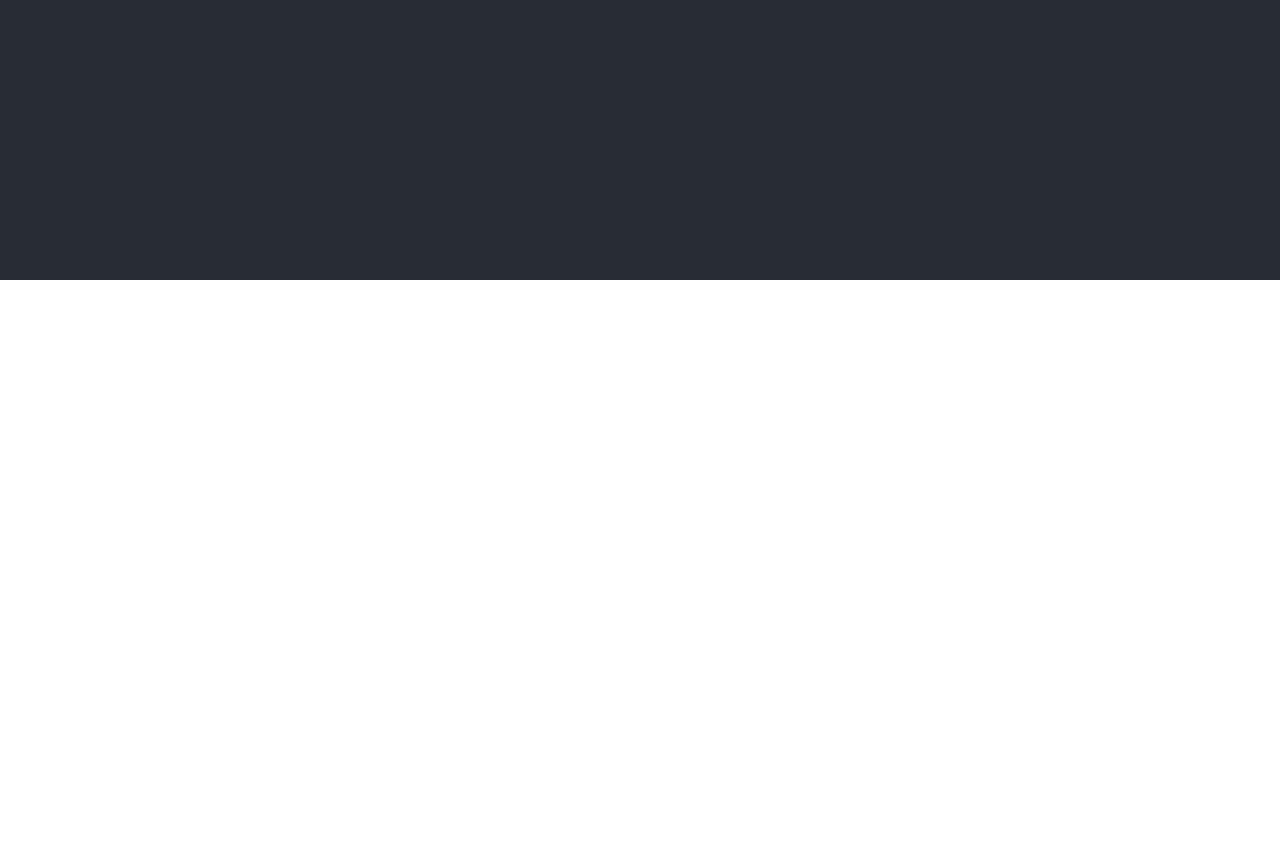
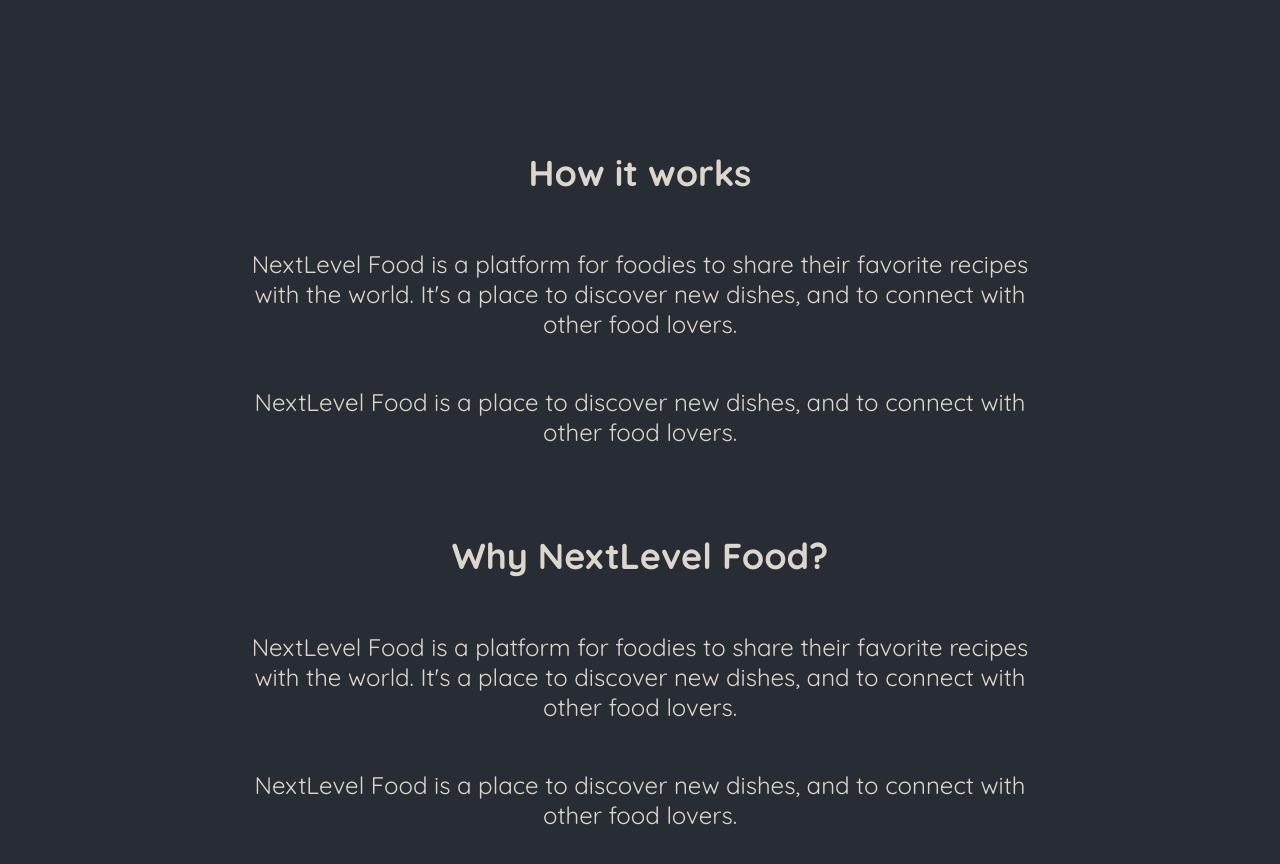
Before and after one commit to Oel-Estrada/onwards-foodies, a Next.js app: page / in a window 1280 px wide. Shown: the part 520-1384 px from the top of the page. Before the commit the page ends 800 px from the top, so only its background shows below. Built offline with nearby package versions, Linux system fonts and the light colour scheme.

Commit message:
feat: add content to main section in page.js
Extended the main section within `page.js` by adding two descriptive sections about 'NextLevel Food'. This comprehensive overview aims to guide visitors by explaining the platform's purpose and benefits.

```diff
--- a/app/page.js
+++ b/app/page.js
@@ -21,7 +21,32 @@
         </div>
       </div>
     </header>
-    <main></main>
+    <main>
+      <section className={classes.section}>
+        <h2>How it works</h2>
+        <p>
+          NextLevel Food is a platform for foodies to share their favorite
+          recipes with the world. It&apos;s a place to discover new dishes, and
+          to connect with other food lovers.
+        </p>
+        <p>
+          NextLevel Food is a place to discover new dishes, and to connect with
+          other food lovers.
+        </p>
+      </section>
+      <section className={classes.section}>
+        <h2>Why NextLevel Food?</h2>
+        <p>
+          NextLevel Food is a platform for foodies to share their favorite
+          recipes with the world. It&apos;s a place to discover new dishes, and
+          to connect with other food lovers.
+        </p>
+        <p>
+          NextLevel Food is a place to discover new dishes, and to connect with
+          other food lovers.
+        </p>
+      </section>
+    </main>
   </>
 );
 
```
